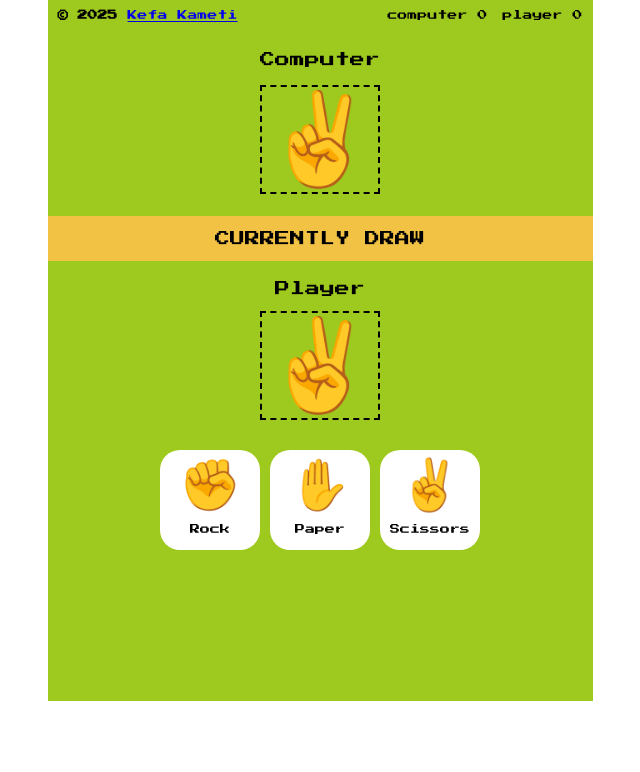
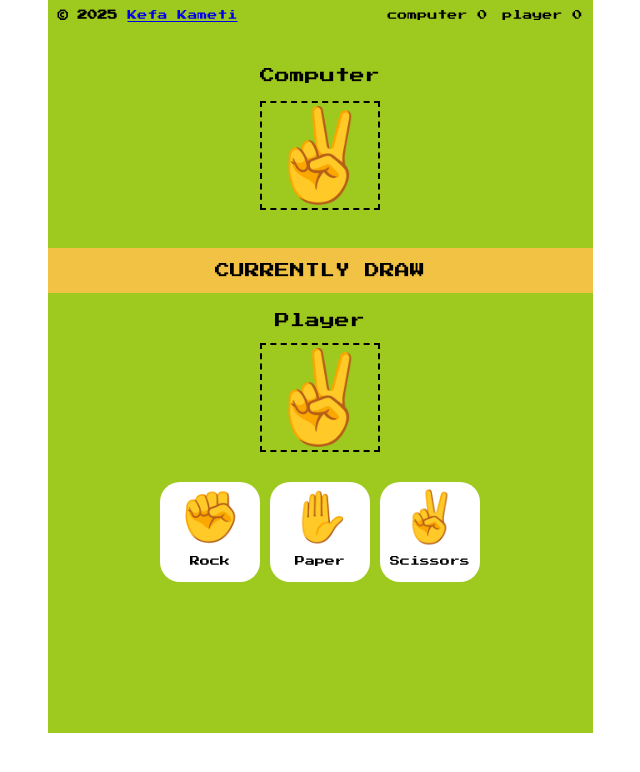
Before and after one commit to KE-FA/RPS-Game, a website built with Vite: page index.html in a window 1280 px wide. Shown: the whole page, without its empty margins (320-960 px from the left). Built offline with nearby package versions, Linux system fonts and the light colour scheme.

Commit message:
modify webpage height

```diff
--- a/src/style.css
+++ b/src/style.css
@@ -78,7 +78,7 @@ html {
   flex-direction: column;
   align-items: center;
   justify-content: center;
-  padding: 2.2rem 1rem;
+  padding: 3.8rem 1rem;
 }
 
 .comp-choice-desc {
```
